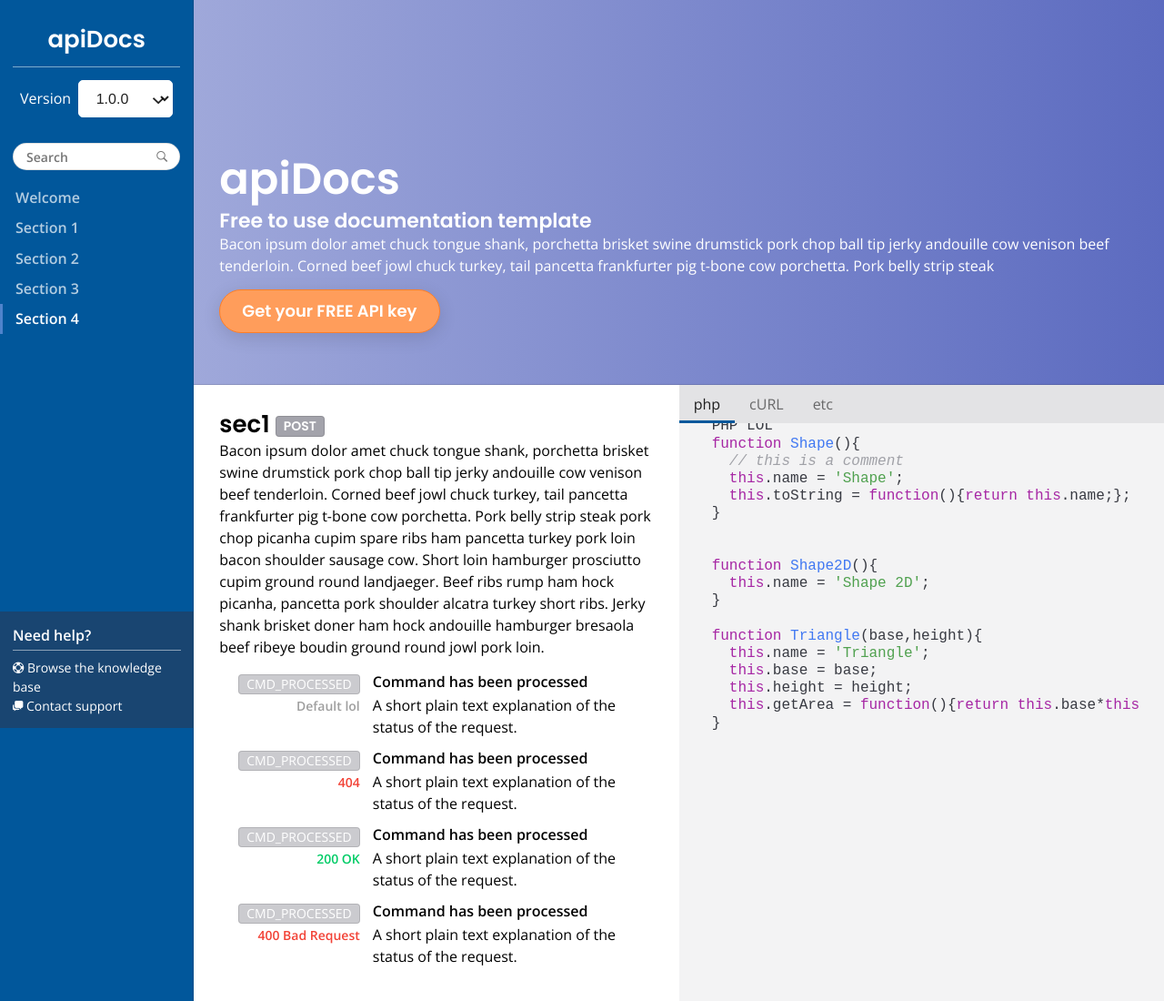
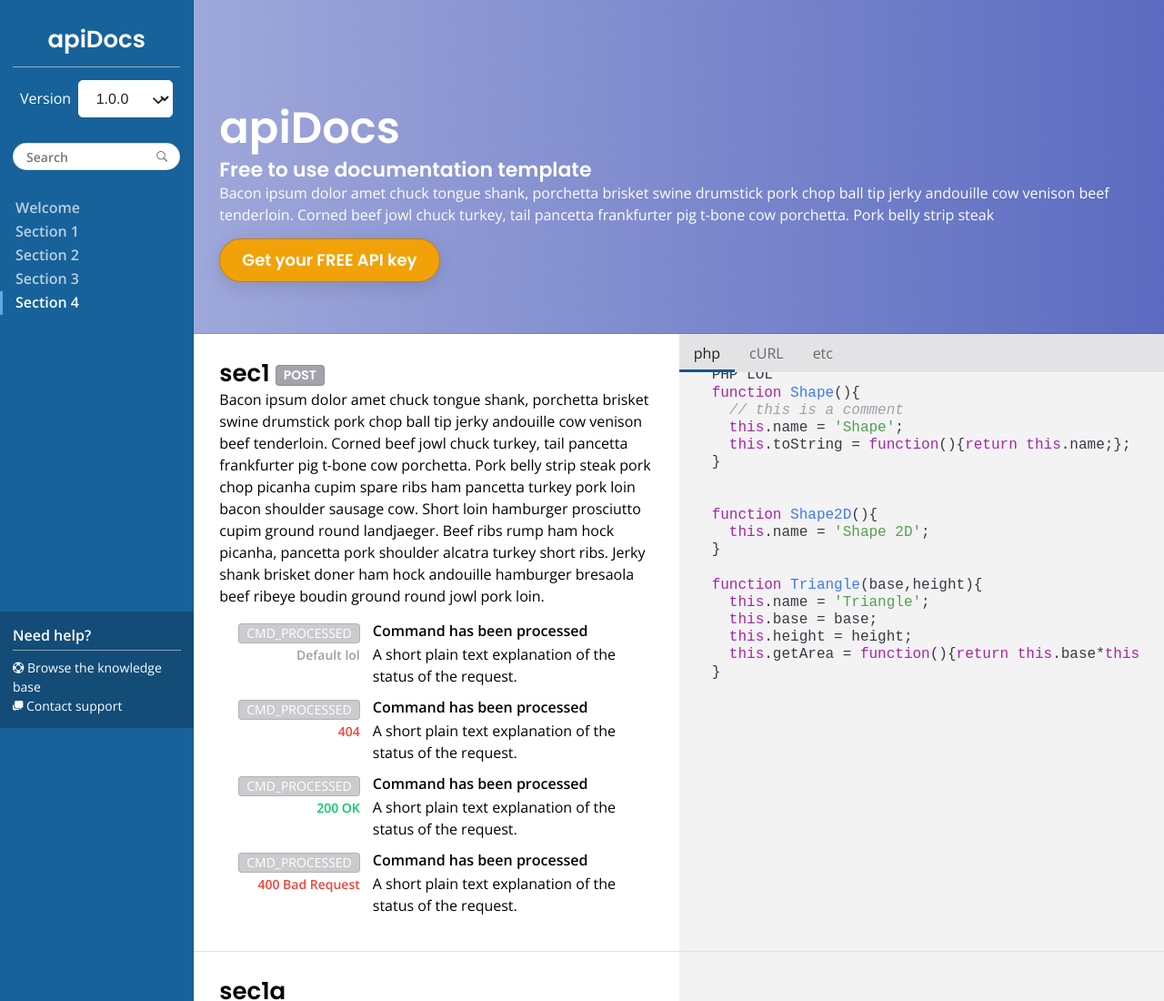
Before and after one commit to SimonFricker/apiDocs, a website: page docs/index.html in a window 1280 px wide. Shown: the top 1100 px of the page at 91% size. Drawn offline with nearby package versions, Linux system fonts and the light colour scheme; files whose address does not match are found by name.

Commit message:
Better colors

```diff
--- a/src/scss/_buttons.scss
+++ b/src/scss/_buttons.scss
@@ -66,7 +66,7 @@
     border: 1px solid darken($btnSecondaryColor,10);
 
     &:hover{
-      background: darken($btnSecondaryColor, 10);
+      background: lighten($btnSecondaryColor, 6);
     }
     &.-outline{
       background: transparent;
--- a/src/scss/_main.scss
+++ b/src/scss/_main.scss
@@ -28,13 +28,15 @@ body {
         top: 0;
         left: 0;
         z-index: 999;
+
         // display: flex;
         // align-items: center;
         display: flex;
         justify-content: space-between;
         border-right: 1px solid $textDarkDivider;
-        background: #01579b;
-        // background: #586994;
+        background: $themeColorPrimary;
+        // background: #4F6493;
+        // background: #1D1856;
         // for tablets and up // must be second
         @include grid-media($neat-grid-tablet) {
              @include grid-column(2, $custom-neat-grid);
@@ -250,7 +252,7 @@ body {
 
                             &:hover,
                             :focus {
-                                border: 1px solid $themeColor;
+                                border: 1px solid $themeColorPrimary;
                                 outline: none;
                             }
                         }
@@ -266,16 +268,21 @@ body {
                 }
 
                 ul.nav {
-                    margin-top: 0;
+                    margin: 0;
                     list-style: none;
                     padding: 0;
                     width: 100%;
+
+                    @include grid-media($neat-grid-tablet) {
+                        margin: $basePadding 0;
+                    }
+
 
                     li {
                         a {
                             text-decoration: none;
                             color: $textLightSecondary;
-                            padding: $basePadding/2 $basePadding;
+                            padding: $basePadding/4 $basePadding;
                             display: block;
                             font-weight: 600;
                             border-left: 3px solid transparent;
@@ -293,12 +300,12 @@ body {
 
                             a {
                                 color: $textLightPrimary;
-                                border-left: 3px solid #4f83cc;
+                                border-left: 3px solid lighten($themeColorPrimary, 28);
                             }
 
                             ul.nav {
                                 display: block;
-                                margin-bottom: $basePadding/2;
+                                margin-bottom: $basePadding/4;
 
                                 li {
                                     a {
@@ -313,7 +320,7 @@ body {
                                         a {
                                             color: $textLightPrimary;
                                             font-weight: 600;
-                                            border-left: 3px solid #4f83cc;
+                                            border-left: 3px solid lighten($themeColorPrimary, 28);
                                         }
                                     }
                                 }
@@ -340,7 +347,7 @@ body {
                 position: fixed;
                 bottom: 0;
                 padding: $basePadding;
-                background: darken($themeColorPrimary, 10);
+                background: darken($themeColorPrimary, 8);
 
                 p {
                     color: $textLightPrimary;
@@ -368,13 +375,13 @@ body {
         }
 
         .header {
-            padding: $basePadding*8 $basePadding $basePadding*4;
+            padding: $basePadding*6 $basePadding $basePadding*4;
             display: inline-block;
             background: #FFF;
             border-bottom: 1px solid $textDarkDivider;
 
             @include grid-media($neat-grid-tablet) {
-              padding: $basePadding*12 $basePadding*2 $basePadding*4;
+              padding: $basePadding*8 $basePadding*2 $basePadding*4;
             }
 
 
@@ -450,6 +457,10 @@ body {
                 border-bottom: 1px solid $textDarkDivider;
                 display: flex;
                 flex-direction: column;
+
+                &:focus{
+                  outline: none;
+                }
 
 
                 @include grid-media($neat-grid-tablet) {
--- a/src/scss/_vars.scss
+++ b/src/scss/_vars.scss
@@ -55,8 +55,9 @@ $bgFillDarkPrimary: rgba(0, 0, 0, 0.3);
 $bgFillLightPrimary: rgba(255, 255, 255, 0.5);
 
 // Theme
-$themeColorPrimary: #225F9B; //#5CB988;
-$themeColorSecondary: #FF9D5B;//#F0C987;
+$themeColorPrimary: #17629B; //#225F9B; //#5CB988;
+$themeColorSecondary: #F1A208;//#F0C987;
+
 
 @mixin themeGradientLinearPrimary {
   background: $themeColorPrimary; /* fallback for old browsers */
```
Also changed, not shown: docs/assets/css/apiDocs.css.
